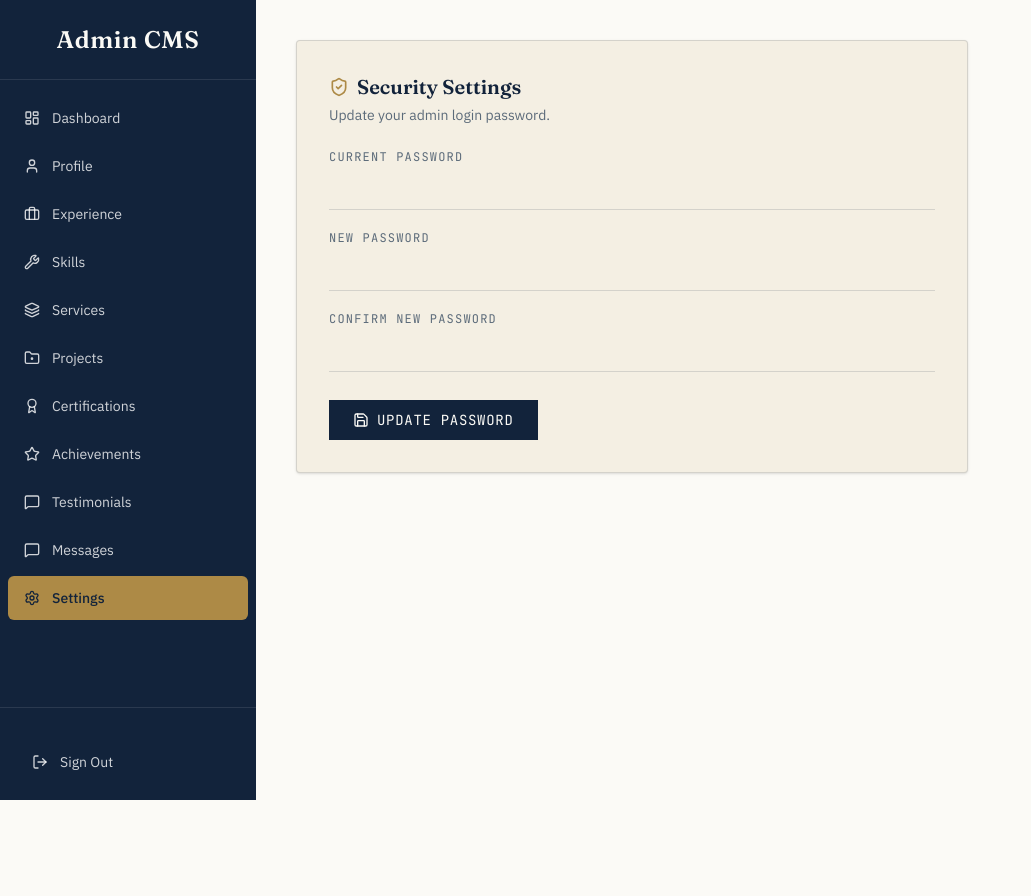
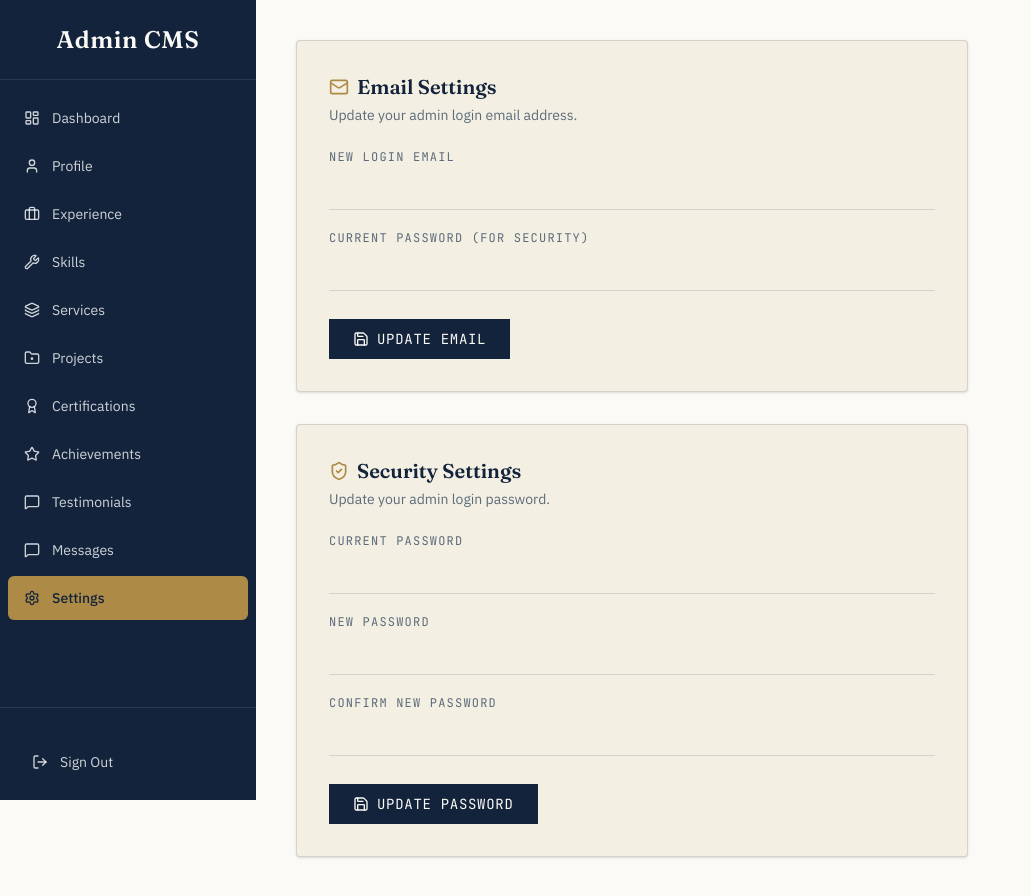
Before and after one commit to Mynul-Sakil/protfolio-customize, a Next.js app: page /admin/settings in a window 1280 px wide. Shown: the whole page, without its empty margins (0-1031 px from the left). Before the commit the page ends 800 px from the top, so only its background shows below. Built offline with nearby package versions, Linux system fonts and the light colour scheme; no server answers.

Commit message:
feat: implement email change functionality and UI in admin settings

```diff
--- a/actions/settings.ts
+++ b/actions/settings.ts
@@ -27,3 +27,30 @@ export async function changePassword(current: string, newPass: string) {
     return { success: false, error: error.message };
   }
 }
+
+export async function changeEmail(currentPassword: string, newEmail: string) {
+  try {
+    const session = await getServerSession(authOptions);
+    if (!session || !session.user) return { success: false, error: "Unauthorized" };
+
+    await dbConnect();
+    const user = await User.findById((session.user as any).id);
+    if (!user) return { success: false, error: "User not found" };
+
+    const isMatch = await bcrypt.compare(currentPassword, user.password);
+    if (!isMatch) return { success: false, error: "Incorrect current password" };
+
+    // Check if new email is already in use by another user
+    const existingUser = await User.findOne({ email: newEmail });
+    if (existingUser && existingUser._id.toString() !== user._id.toString()) {
+      return { success: false, error: "Email is already taken by another account" };
+    }
+
+    user.email = newEmail;
+    await user.save();
+
+    return { success: true };
+  } catch (error: any) {
+    return { success: false, error: error.message };
+  }
+}
--- a/app/admin/settings/page.tsx
+++ b/app/admin/settings/page.tsx
@@ -1,49 +1,117 @@
 "use client";
 
 import { useState } from "react";
-import { changePassword } from "@/actions/settings";
-import { Save, Loader2, ShieldCheck, ShieldAlert } from "lucide-react";
+import { changePassword, changeEmail } from "@/actions/settings";
+import { Save, Loader2, ShieldCheck, ShieldAlert, Mail } from "lucide-react";
 
 export default function SettingsPage() {
-  const [saving, setSaving] = useState(false);
-  const [status, setStatus] = useState<{type: 'success' | 'error' | '', message: string}>({type: '', message: ''});
+  const [savingPassword, setSavingPassword] = useState(false);
+  const [savingEmail, setSavingEmail] = useState(false);
 
-  const [formData, setFormData] = useState({
+  const [passwordStatus, setPasswordStatus] = useState<{type: 'success' | 'error' | '', message: string}>({type: '', message: ''});
+  const [emailStatus, setEmailStatus] = useState<{type: 'success' | 'error' | '', message: string}>({type: '', message: ''});
+
+  const [passwordFormData, setPasswordFormData] = useState({
     currentPassword: "",
     newPassword: "",
     confirmPassword: "",
   });
 
-  const handleSubmit = async (e: React.FormEvent) => {
+  const [emailFormData, setEmailFormData] = useState({
+    currentPassword: "",
+    newEmail: "",
+  });
+
+  const handlePasswordSubmit = async (e: React.FormEvent) => {
     e.preventDefault();
 
-    if (formData.newPassword !== formData.confirmPassword) {
-      setStatus({ type: 'error', message: "New passwords do not match." });
+    if (passwordFormData.newPassword !== passwordFormData.confirmPassword) {
+      setPasswordStatus({ type: 'error', message: "New passwords do not match." });
       return;
     }
 
-    if (formData.newPassword.length < 6) {
-      setStatus({ type: 'error', message: "Password must be at least 6 characters." });
+    if (passwordFormData.newPassword.length < 6) {
+      setPasswordStatus({ type: 'error', message: "Password must be at least 6 characters." });
       return;
     }
 
-    setSaving(true);
-    setStatus({ type: '', message: '' });
+    setSavingPassword(true);
+    setPasswordStatus({ type: '', message: '' });
 
-    const res = await changePassword(formData.currentPassword, formData.newPassword);
+    const res = await changePassword(passwordFormData.currentPassword, passwordFormData.newPassword);
 
     if (res.success) {
-      setStatus({ type: 'success', message: "Password updated successfully!" });
-      setFormData({ currentPassword: "", newPassword: "", confirmPassword: "" });
+      setPasswordStatus({ type: 'success', message: "Password updated successfully!" });
+      setPasswordFormData({ currentPassword: "", newPassword: "", confirmPassword: "" });
     } else {
-      setStatus({ type: 'error', message: res.error || "Failed to update password." });
+      setPasswordStatus({ type: 'error', message: res.error || "Failed to update password." });
     }
 
-    setSaving(false);
+    setSavingPassword(false);
+  };
+
+  const handleEmailSubmit = async (e: React.FormEvent) => {
+    e.preventDefault();
+
+    if (!emailFormData.newEmail || !emailFormData.newEmail.includes('@')) {
+      setEmailStatus({ type: 'error', message: "Please enter a valid email address." });
+      return;
+    }
+
+    setSavingEmail(true);
+    setEmailStatus({ type: '', message: '' });
+
+    const res = await changeEmail(emailFormData.currentPassword, emailFormData.newEmail);
+
+    if (res.success) {
+      setEmailStatus({ type: 'success', message: "Email updated successfully! Please use this new email on your next login." });
+      setEmailFormData({ currentPassword: "", newEmail: "" });
+    } else {
+      setEmailStatus({ type: 'error', message: res.error || "Failed to update email." });
+    }
+
+    setSavingEmail(false);
   };
 
   return (
     <div className="space-y-8 max-w-2xl">
+
+      {/* Email Change Section */}
+      <div className="bg-parchment p-6 md:p-8 border border-line rounded shadow-sm">
+        <div className="mb-6">
+          <h2 className="text-xl font-serif font-semibold text-ink flex items-center gap-2">
+            <Mail className="w-5 h-5 text-brass" />
+            Email Settings
+          </h2>
+          <p className="text-slate text-sm mt-1">Update your admin login email address.</p>
+        </div>
+
+        {emailStatus.message && (
+          <div className={`p-4 rounded-md mb-6 flex items-start gap-3 ${emailStatus.type === 'error' ? 'bg-red-500/10 text-red-600' : 'bg-green-500/10 text-green-700'}`}>
+            {emailStatus.type === 'error' ? <ShieldAlert className="w-5 h-5 shrink-0" /> : <ShieldCheck className="w-5 h-5 shrink-0" />}
+            <span className="text-sm font-medium">{emailStatus.message}</span>
+          </div>
+        )}
+
+        <form onSubmit={handleEmailSubmit} className="space-y-5">
+          <div>
+            <label className="block text-xs font-mono uppercase tracking-widest text-slate mb-1">New Login Email</label>
+            <input type="email" required value={emailFormData.newEmail} onChange={e => setEmailFormData({...emailFormData, newEmail: e.target.value})} className="w-full bg-transparent border-b border-line px-2 py-2 text-ink focus:border-brass outline-none" />
+          </div>
+          <div>
+            <label className="block text-xs font-mono uppercase tracking-widest text-slate mb-1">Current Password (For Security)</label>
+            <input type="password" required value={emailFormData.currentPassword} onChange={e => setEmailFormData({...emailFormData, currentPassword: e.target.value})} className="w-full bg-transparent border-b border-line px-2 py-2 text-ink focus:border-brass outline-none" />
+          </div>
+
+          <div className="pt-2">
+            <button type="submit" disabled={savingEmail} className="flex items-center gap-2 py-2.5 px-6 bg-ink text-page font-mono text-sm uppercase tracking-wider hover:bg-brass disabled:opacity-70 transition-colors">
+              {savingEmail ? <Loader2 className="w-4 h-4 animate-spin" /> : <Save className="w-4 h-4" />} Update Email
+            </button>
+          </div>
+        </form>
+      </div>
+
+      {/* Password Change Section */}
       <div className="bg-parchment p-6 md:p-8 border border-line rounded shadow-sm">
         <div className="mb-6">
           <h2 className="text-xl font-serif font-semibold text-ink flex items-center gap-2">
@@ -53,34 +121,35 @@ export default function SettingsPage() {
           <p className="text-slate text-sm mt-1">Update your admin login password.</p>
         </div>
 
-        {status.message && (
-          <div className={`p-4 rounded-md mb-6 flex items-start gap-3 ${status.type === 'error' ? 'bg-red-500/10 text-red-600' : 'bg-green-500/10 text-green-700'}`}>
-            {status.type === 'error' ? <ShieldAlert className="w-5 h-5 shrink-0" /> : <ShieldCheck className="w-5 h-5 shrink-0" />}
-            <span className="text-sm font-medium">{status.message}</span>
+        {passwordStatus.message && (
+          <div className={`p-4 rounded-md mb-6 flex items-start gap-3 ${passwordStatus.type === 'error' ? 'bg-red-500/10 text-red-600' : 'bg-green-500/10 text-green-700'}`}>
+            {passwordStatus.type === 'error' ? <ShieldAlert className="w-5 h-5 shrink-0" /> : <ShieldCheck className="w-5 h-5 shrink-0" />}
+            <span className="text-sm font-medium">{passwordStatus.message}</span>
           </div>
         )}
 
-        <form onSubmit={handleSubmit} className="space-y-5">
+        <form onSubmit={handlePasswordSubmit} className="space-y-5">
           <div>
             <label className="block text-xs font-mono uppercase tracking-widest text-slate mb-1">Current Password</label>
-            <input type="password" required value={formData.currentPassword} onChange={e => setFormData({...formData, currentPassword: e.target.value})} className="w-full bg-transparent border-b border-line px-2 py-2 text-ink focus:border-brass outline-none" />
+            <input type="password" required value={passwordFormData.currentPassword} onChange={e => setPasswordFormData({...passwordFormData, currentPassword: e.target.value})} className="w-full bg-transparent border-b border-line px-2 py-2 text-ink focus:border-brass outline-none" />
           </div>
           <div>
             <label className="block text-xs font-mono uppercase tracking-widest text-slate mb-1">New Password</label>
-            <input type="password" required minLength={6} value={formData.newPassword} onChange={e => setFormData({...formData, newPassword: e.target.value})} className="w-full bg-transparent border-b border-line px-2 py-2 text-ink focus:border-brass outline-none" />
+            <input type="password" required minLength={6} value={passwordFormData.newPassword} onChange={e => setPasswordFormData({...passwordFormData, newPassword: e.target.value})} className="w-full bg-transparent border-b border-line px-2 py-2 text-ink focus:border-brass outline-none" />
           </div>
           <div>
             <label className="block text-xs font-mono uppercase tracking-widest text-slate mb-1">Confirm New Password</label>
-            <input type="password" required minLength={6} value={formData.confirmPassword} onChange={e => setFormData({...formData, confirmPassword: e.target.value})} className="w-full bg-transparent border-b border-line px-2 py-2 text-ink focus:border-brass outline-none" />
+            <input type="password" required minLength={6} value={passwordFormData.confirmPassword} onChange={e => setPasswordFormData({...passwordFormData, confirmPassword: e.target.value})} className="w-full bg-transparent border-b border-line px-2 py-2 text-ink focus:border-brass outline-none" />
           </div>
 
           <div className="pt-2">
-            <button type="submit" disabled={saving} className="flex items-center gap-2 py-2.5 px-6 bg-ink text-page font-mono text-sm uppercase tracking-wider hover:bg-brass disabled:opacity-70 transition-colors">
-              {saving ? <Loader2 className="w-4 h-4 animate-spin" /> : <Save className="w-4 h-4" />} Update Password
+            <button type="submit" disabled={savingPassword} className="flex items-center gap-2 py-2.5 px-6 bg-ink text-page font-mono text-sm uppercase tracking-wider hover:bg-brass disabled:opacity-70 transition-colors">
+              {savingPassword ? <Loader2 className="w-4 h-4 animate-spin" /> : <Save className="w-4 h-4" />} Update Password
             </button>
           </div>
         </form>
       </div>
+
     </div>
   );
 }
```
